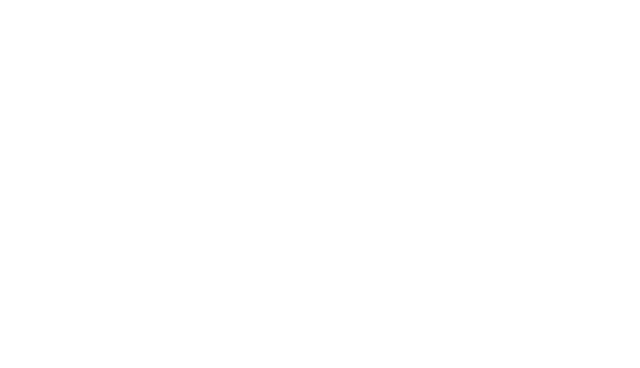
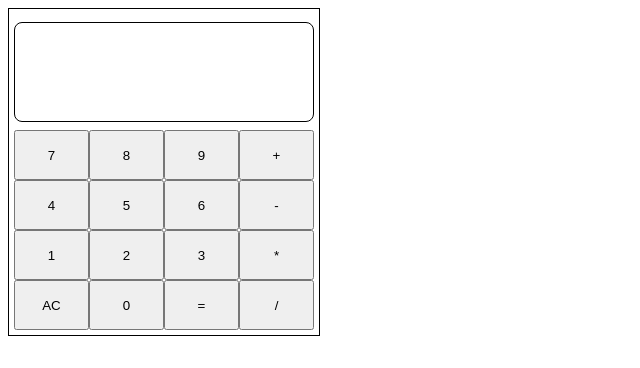
Before and after one commit to huymn/TOP-calculator, a plain HTML site: page index.html in a window 1280 px wide. Shown: the whole page, without its empty margins (0-640 px from the left). Drawn offline with Linux system fonts and the light colour scheme.

Commit message:
feat: add all necessary calulator buttons and a basic style to it
Authorized-by: Huy Nguyen (huynguyen560@gmail.com)

```diff
--- a/index.html
+++ b/index.html
@@ -7,6 +7,33 @@
     <link rel="stylesheet" href="style.css" />
   </head>
   <body>
+    <div class="main-container">
+      <div class="display"></div>
+      <div class="row">
+        <button id="7">7</button>
+        <button id="8">8</button>
+        <button id="9">9</button>
+        <button id="add">+</button>
+      </div>
+      <div class="row">
+        <button id="4">4</button>
+        <button id="5">5</button>
+        <button id="6">6</button>
+        <button id="subtract">-</button>
+      </div>
+      <div class="row">
+        <button id="1">1</button>
+        <button id="2">2</button>
+        <button id="3">3</button>
+        <button id="multiply">*</button>
+      </div>
+      <div class="row">
+        <button id="clear">AC</button>
+        <button id="0">0</button>
+        <button id="equals">=</button>
+        <button id="divide">/</button>
+      </div>
+    </div>
     <script src="script.js"></script>
   </body>
 </html>
--- a/style.css
+++ b/style.css
@@ -0,0 +1,28 @@
+.main-container {
+  border: 1px solid black;
+  width: 300px;
+  padding: 5px;
+}
+
+.display {
+  height: 100px;
+  width: 300px;
+  border: 1px solid black;
+  box-sizing: border-box;
+  margin: 8px 0px;
+  border-radius: 8px;
+}
+
+.row {
+  display: flex;
+  flex-direction: row;
+  justify-content: center;
+  align-items: center;
+  flex: auto;
+}
+
+.row button {
+  padding: 10px 20px;
+  height: 50px;
+  width: 100px;
+}
```
